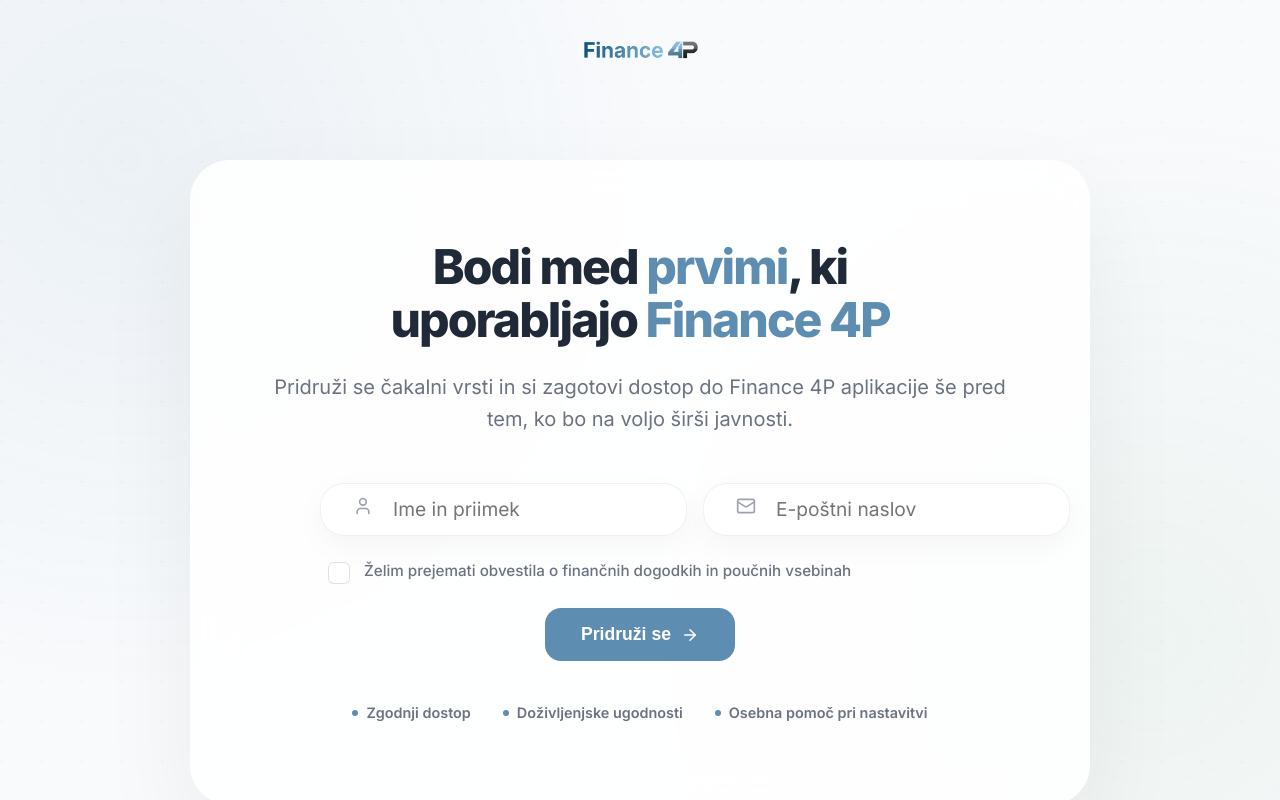
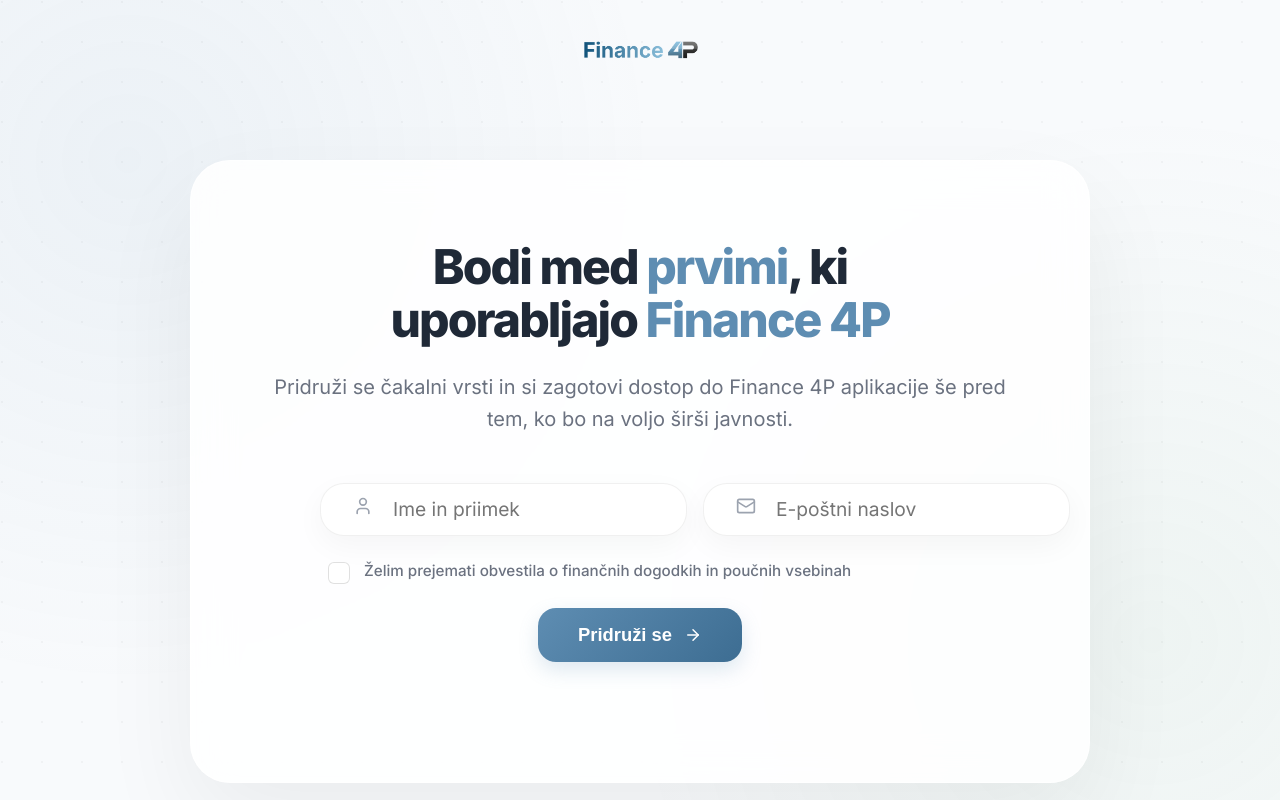
Before and after one commit to filipkolle/Landing-4P, a React (Vite) app: page /cakalna-vrsta in a window 1280 px wide. Shown: the top 800 px of the page. Built offline with nearby package versions, Linux system fonts and the light colour scheme.

Commit message:
fix: WaitlistPage HTML structure and ensure benefits removal

```diff
--- a/src/pages/WaitlistPage.jsx
+++ b/src/pages/WaitlistPage.jsx
@@ -186,21 +186,6 @@ const WaitlistPage = () => {
                   )}
                 </AnimatePresence>
               </motion.form>
-
-              <motion.div className="waitlist-benefits" variants={itemVars}>
-                <div className="benefit-item">
-                  <div className="benefit-dot" />
-                  <span>Zgodnji dostop</span>
-                </div>
-                <div className="benefit-item">
-                  <div className="benefit-dot" />
-                  <span>Doživljenjske ugodnosti</span>
-                </div>
-                <div className="benefit-item">
-                  <div className="benefit-dot" />
-                  <span>Osebna pomoč pri nastavitvi</span>
-                </div>
-              </motion.div>
             </div>
 
             <motion.div className="waitlist-info-grid" variants={itemVars}>
--- a/src/styles/Waitlist.css
+++ b/src/styles/Waitlist.css
@@ -247,36 +247,33 @@
 }
 
 .waitlist-submit {
-  padding: 16px 36px;
-  background: var(--primary);
+  padding: 16px 40px;
+  background: linear-gradient(135deg, var(--primary) 0%, var(--primary-dark) 100%);
   color: #fff;
   border: none;
-  border-radius: 16px;
-  font-size: 1.1rem;
-  font-weight: 700;
+  border-radius: 18px;
+  font-size: 1.15rem;
+  font-weight: 750;
   cursor: pointer;
   display: flex;
   align-items: center;
-  gap: 10px;
-  transition: all 0.3s;
+  justify-content: center;
+  gap: 12px;
+  transition: all 0.3s cubic-bezier(0.19, 1, 0.22, 1);
+  box-shadow: 0 8px 20px rgba(94, 141, 178, 0.2);
 }
 
 .waitlist-submit:hover:not(:disabled) {
-  background: var(--primary-dark);
   transform: translateY(-2px);
-  box-shadow: 0 6px 15px rgba(94, 141, 178, 0.3);
+  box-shadow: 0 12px 28px rgba(94, 141, 178, 0.35);
+  filter: brightness(1.1);
 }
 
 .waitlist-submit.success {
   background: #10b981;
 }
 
-.waitlist-benefits {
-  display: flex;
-  gap: 32px;
-  flex-wrap: wrap;
-  justify-content: center;
-}
+/* Benefits removed */
 
 .benefit-item {
   display: flex;
@@ -374,7 +371,7 @@
   .input-group { padding: 10px; border-radius: 20px; }
   .input-icon { padding: 0 15px; }
 
-  .waitlist-submit { width: 100%; justify-content: center; padding: 14px 24px; font-size: 1rem; }
+  .waitlist-submit { width: auto; min-width: 200px; justify-content: center; padding: 14px 32px; font-size: 1rem; }
   .waitlist-form input { font-size: 1rem; }
 
   .waitlist-benefits { gap: 12px; flex-direction: column; align-items: flex-start; margin-top: 24px; }
```
